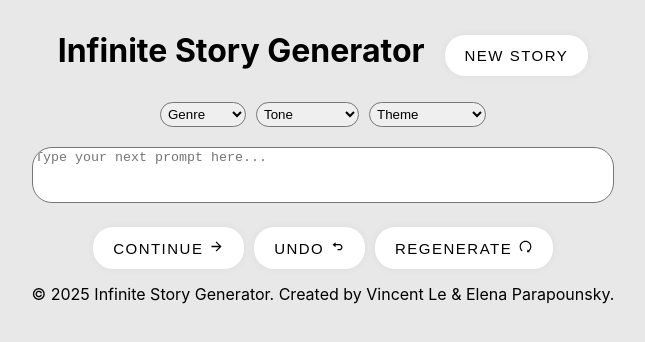
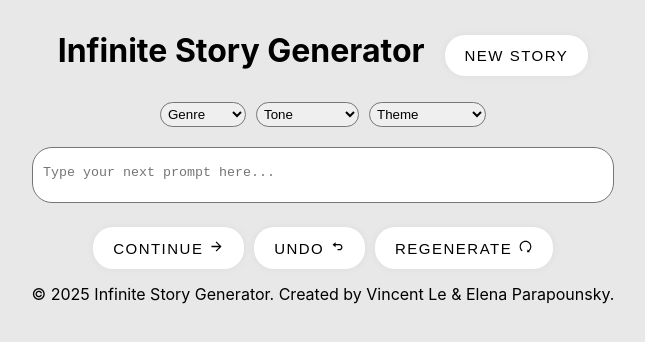
Before and after one commit to eparapounsky/infinite-story, a React (Create React App) app in the folder frontend/: page / in a window 1280 px wide. Shown: the top 342 px of the page, without its empty margins (317-962 px from the left). Built offline with nearby package versions, Linux system fonts and the light colour scheme.

Commit message:
style textarea

```diff
--- a/frontend/src/App.css
+++ b/frontend/src/App.css
@@ -59,9 +59,19 @@ textarea {
   width: 45%;
   height: 50px;
   border-radius: 20px;
-  resize: vertical;
+  text-indent: 0.5rem;
+  line-height: 3.5;
   /* remove resize element */
   resize: none;
+}
+
+textarea::placeholder {
+  text-indent: 0.5rem;
+  line-height: 3.5;
+}
+
+textarea::selection {
+  background: rgba(115, 115, 115, 0.3);
 }
 
 .image img {
```
